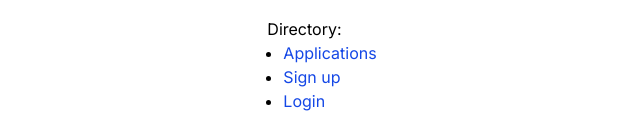
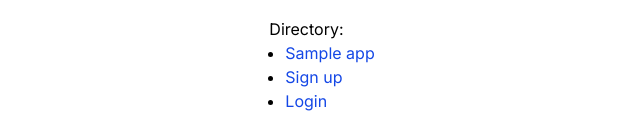
Before and after one commit to calblueprint/adopt-an-inmate, a Next.js app: page / in a window 1280 px wide. Shown: the part 379-512 px from the top of the page, without its empty margins (318-958 px from the left). Built offline with nearby package versions, Linux system fonts and the light colour scheme.

Commit message:
restructure route format

```diff
--- a/app/applications/[appId]/page.tsx
+++ b/app/(main)/app/[appId]/page.tsx
@@ -9,7 +9,7 @@ export default async function ApplicationDetailPage({
 
   return (
     <div className="flex h-full w-full flex-col items-center justify-center">
-      <CustomLink href="/applications">← Go back</CustomLink>
+      <CustomLink href="/">← Go back</CustomLink>
       <div className="text-center">Viewing application {appId}</div>
     </div>
   );
--- /dev/null
+++ b/app/(main)/app/page.tsx
@@ -0,0 +1,5 @@
+import { redirect } from 'next/navigation';
+
+export default function RedirectToHome() {
+  return redirect('/');
+}
--- /dev/null
+++ b/app/(main)/layout.tsx
@@ -0,0 +1,9 @@
+export default function MainLayout({
+  children,
+}: {
+  children: React.ReactNode;
+}) {
+  // handle auth logic
+
+  return children;
+}
--- a/app/page.tsx
+++ b/app/(main)/page.tsx
@@ -2,7 +2,7 @@ import Image from 'next/image';
 import BPLogo from '@/assets/images/bp-logo.png';
 import CustomLink from '@/components/CustomLink';
 
-export default function Home() {
+export default function HomePage() {
   return (
     <main className="flex h-full w-full flex-col items-center justify-center">
       <Image className="mb-2 h-20 w-20" src={BPLogo} alt="Blueprint Logo" />
@@ -10,7 +10,7 @@ export default function Home() {
         <p>Directory:</p>
         <ul className="list-disc pl-4">
           <li>
-            <CustomLink href="/applications">Applications</CustomLink>
+            <CustomLink href="/app/1234567890">Sample app</CustomLink>
           </li>
           <li>
             <CustomLink href="/sign-up">Sign up</CustomLink>
--- a/app/applications/page.tsx
+++ /dev/null
@@ -1,13 +0,0 @@
-import CustomLink from '@/components/CustomLink';
-
-export default function ApplicationsPage() {
-  return (
-    <div className="flex h-full w-full flex-col items-center justify-center">
-      <CustomLink href="/">← Back to Home</CustomLink>
-      <p className="text-center">Applications page</p>
-      <CustomLink href="/applications/1234567890">
-        View sample application
-      </CustomLink>
-    </div>
-  );
-}
```
